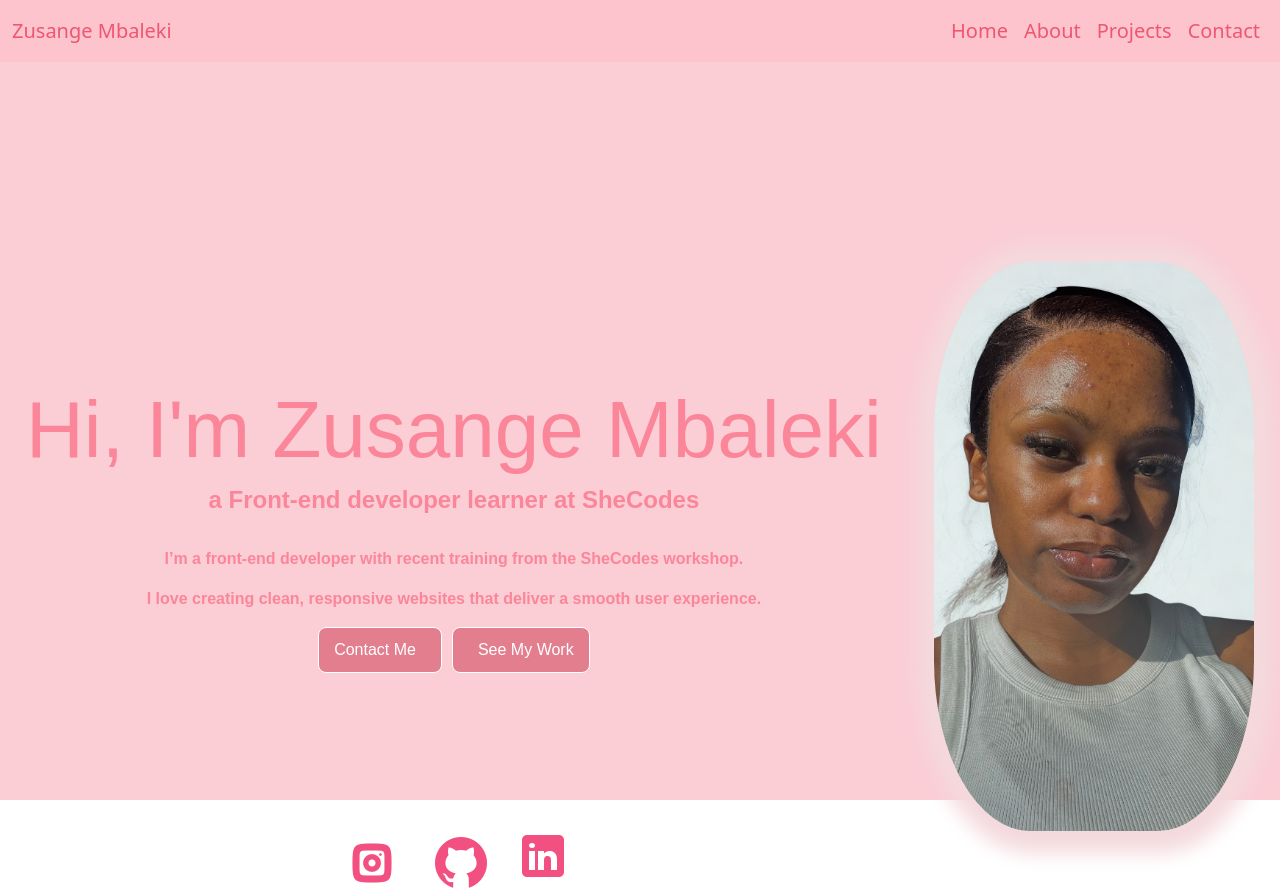
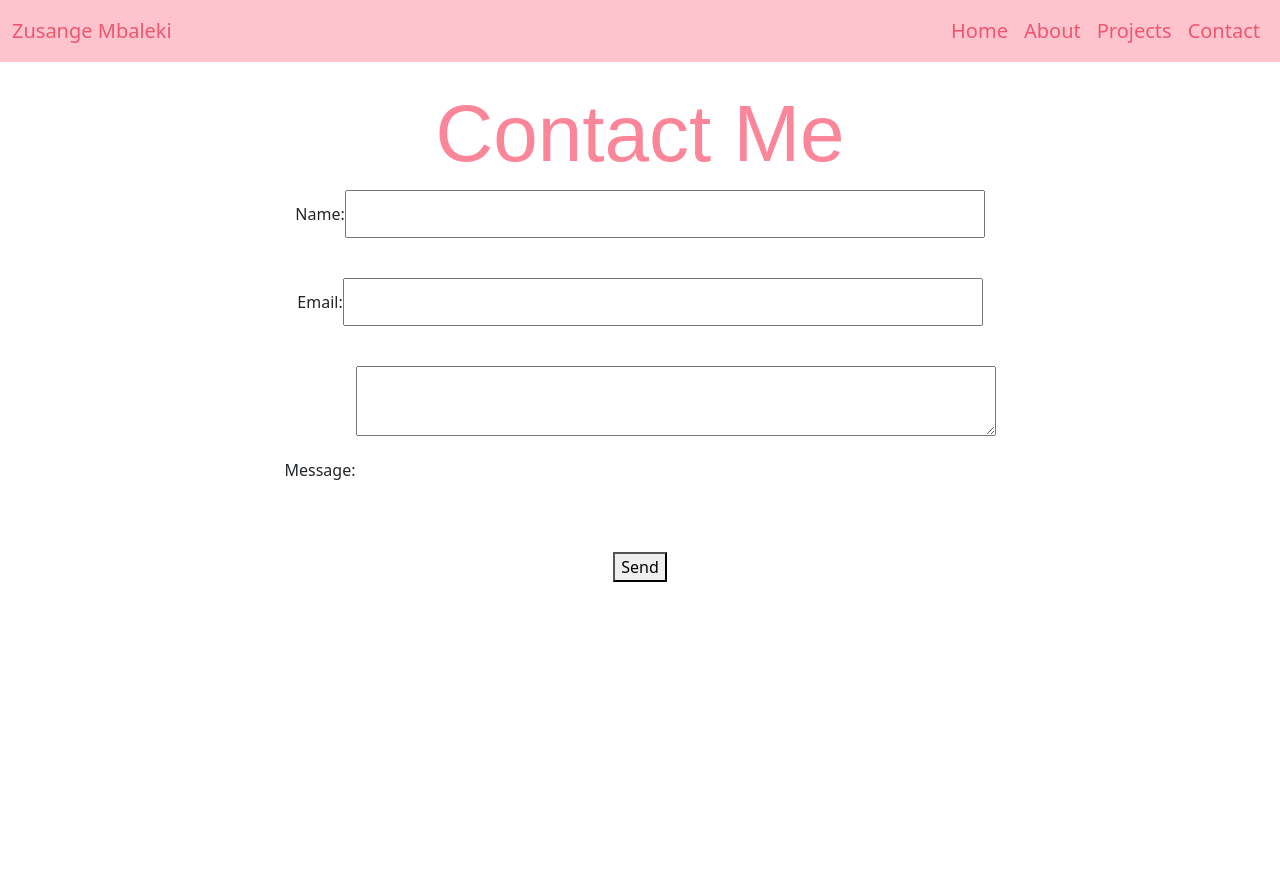
Before and after one commit to sange371/react-portfolio, a React (Create React App) app in the folder react-portfolio/: page /contact in a window 1280 px wide. After the commit the page ends 800 px from the top, so only its background shows below. Built offline with nearby package versions, Linux system fonts and the light colour scheme.

Commit message:
downloaded formspree ,icluded route

```diff
--- a/react-portfolio/package.json
+++ b/react-portfolio/package.json
@@ -3,6 +3,7 @@
   "version": "0.1.0",
   "private": true,
   "dependencies": {
+    "@formspree/react": "^3.0.0",
     "@testing-library/dom": "^10.4.1",
     "@testing-library/jest-dom": "^6.9.1",
     "@testing-library/react": "^16.3.0",
--- a/react-portfolio/src/App.js
+++ b/react-portfolio/src/App.js
@@ -1,15 +1,19 @@
 
 import './App.css';
 import Homefile from './Homefile';
+import Contact from './Contact';
+import { Routes, Route } from 'react-router-dom';
+
 
 
 
 export default function App() {
   return (
     <div className="App">
-      <Homefile/>
-
-
+      <Routes>
+        <Route path="/" element={<Homefile />} />
+        <Route path="/contact" element={<Contact />} />
+      </Routes>
 
     </div>
   );
--- /dev/null
+++ b/react-portfolio/src/Contact.css
@@ -0,0 +1,11 @@
+.name-input , .email-input , .message-input {
+    width:50%;
+    padding:10px;
+    margin-bottom:40px;
+}
+.submit-button{
+    margin-top:70px;
+}
+h1{
+    margin-top:70px;
+}
--- /dev/null
+++ b/react-portfolio/src/Contact.js
@@ -0,0 +1,53 @@
+import React, {useEffect, useState, useRef} from 'react';
+import Navbar from './Navbar';
+import {useForm , ValidationError} from'@formspree/react';
+import './Contact.css';
+
+
+export default function Contact(){
+
+       const [state, handleSubmit]=useForm("mnnbrokb");
+        const [showSuccess, setShowSuccess]=useState(false);
+        const formRef=useRef(null);
+
+        useEffect(() => {
+            if (state.succeeded) {
+                setShowSuccess(true);
+                if (formRef.current){
+                    formRef.current.reset();
+                }
+                const timer = setTimeout(() =>{
+                    setShowSuccess(false);
+                }, 3000);
+                return () => clearTimeout(timer);
+            }
+        }, [state.succeeded, formRef]);
+
+         return(
+
+
+            <div>
+                <Navbar/>
+                <br/>
+
+                <h1>Contact Me</h1>
+                <form  ref={formRef}onSubmit={handleSubmit}>
+                    <label>Name:</label>
+                    <input type="text" name="name" className="name-input" required />
+                    <br/>
+                    <label>Email:</label>
+                    <input type="email" name="email" className="email-input" required />
+                    <ValidationError prefix="Email" field="email" errors={state.errors}/>
+                    <br/>
+                    <label>Message:</label>
+                    <textarea name="message" className="message-input" required />
+                    <ValidationError prefix="Message" field="message" errors={state.errors}/>
+                    <br/>
+                    <button type="submit" disabled={state.submitting} className="submit-button">Send</button>
+                    {showSuccess && <p>Message sent successfully!</p>}
+                </form>
+
+
+            </div>
+         )
+}
--- a/react-portfolio/src/Homefile.js
+++ b/react-portfolio/src/Homefile.js
@@ -25,8 +25,6 @@ export default function Homefile(){
                 </div>
                 <div className="self-image">
                     <img src={myImage} className="my-image img-fluid" alt="coding woman"/>
-
-
                 </div>
 
                 <div className="handles">
--- a/react-portfolio/src/Navbar.js
+++ b/react-portfolio/src/Navbar.js
@@ -1,13 +1,13 @@
 import React from 'react';
 import './Homefile.css';
-
+import { Link } from 'react-router-dom';
 
 
 export default function Navbar() {
   return (
     <nav className="navbar navbar-expand-lg navbar-dark ">
       <div className="container-fluid">
-        <a className="navbar-brand" href="/">Zusange Mbaleki</a>
+        <Link className="navbar-brand" to="/">Zusange Mbaleki</Link>
         <button
           className="navbar-toggler"
           type="button"
@@ -22,16 +22,16 @@ export default function Navbar() {
         <div className="collapse navbar-collapse" id="navbarNav">
           <ul className="navbar-nav ms-auto">
             <li className="nav-item">
-              <a className="nav-link active" aria-current="page" href="/">Home</a>
+              <Link className="nav-link active" aria-current="page" to="/">Home</Link>
             </li>
             <li className="nav-item">
-              <a className="nav-link active" href="/about">About</a>
+              <Link className="nav-link active" to="/about">About</Link>
             </li>
             <li className="nav-item">
-              <a className="nav-link active" href="/projects">Projects</a>
+              <Link className="nav-link active" to="/projects">Projects</Link>
             </li>
             <li className="nav-item">
-              <a className="nav-link active" href="/contact">Contact</a>
+              <Link className="nav-link active" to="/contact">Contact</Link>
             </li>
           </ul>
         </div>
--- a/react-portfolio/src/index.js
+++ b/react-portfolio/src/index.js
@@ -4,6 +4,8 @@ import './index.css';
 import App from './App';
 import 'bootstrap/dist/css/bootstrap.min.css';
 import 'bootstrap/dist/js/bootstrap.bundle.min.js';
+
+import { BrowserRouter } from 'react-router-dom';
 
 
 
@@ -12,7 +14,9 @@ import reportWebVitals from './reportWebVitals';
 const root = ReactDOM.createRoot(document.getElementById('root'));
 root.render(
   <React.StrictMode>
-    <App />
+    <BrowserRouter>
+      <App />
+    </BrowserRouter>
   </React.StrictMode>
 );
 
```
Also changed, not shown: 1 other file (tests, documents, lock files or other folders).
